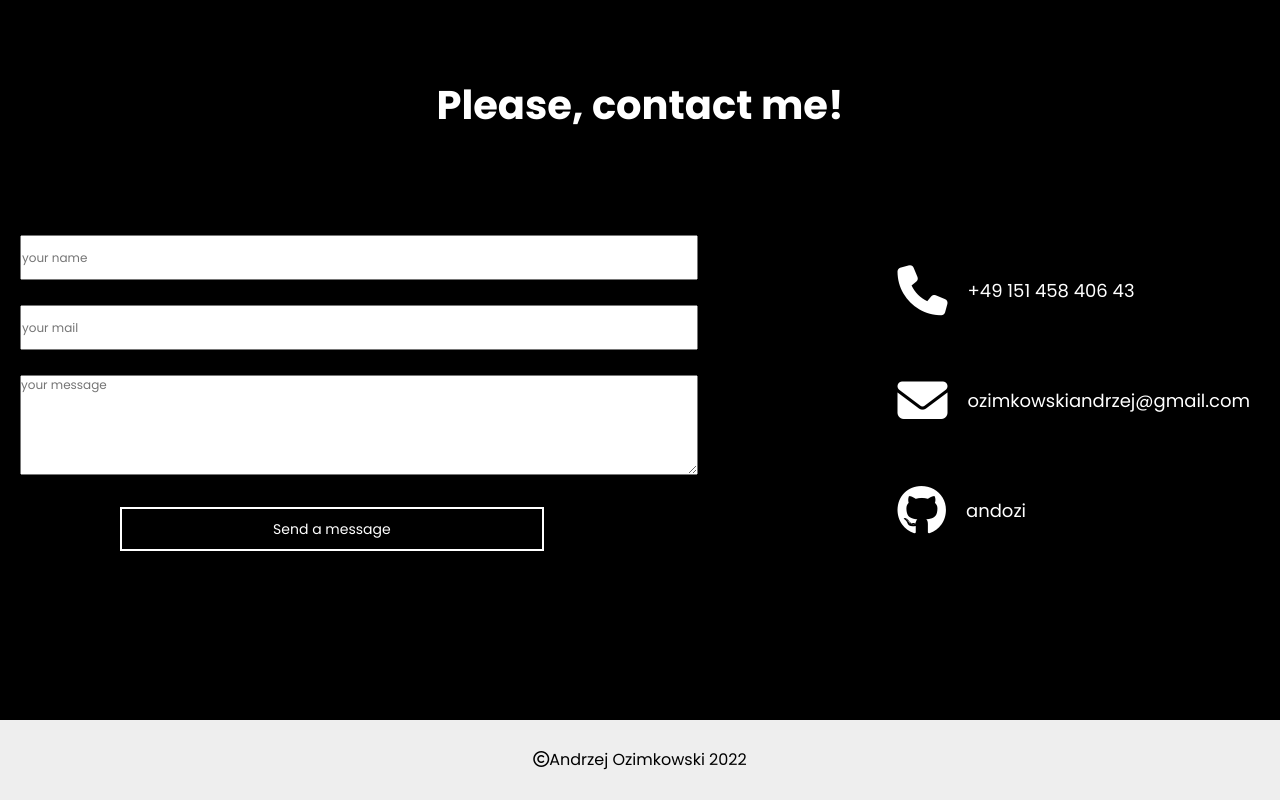
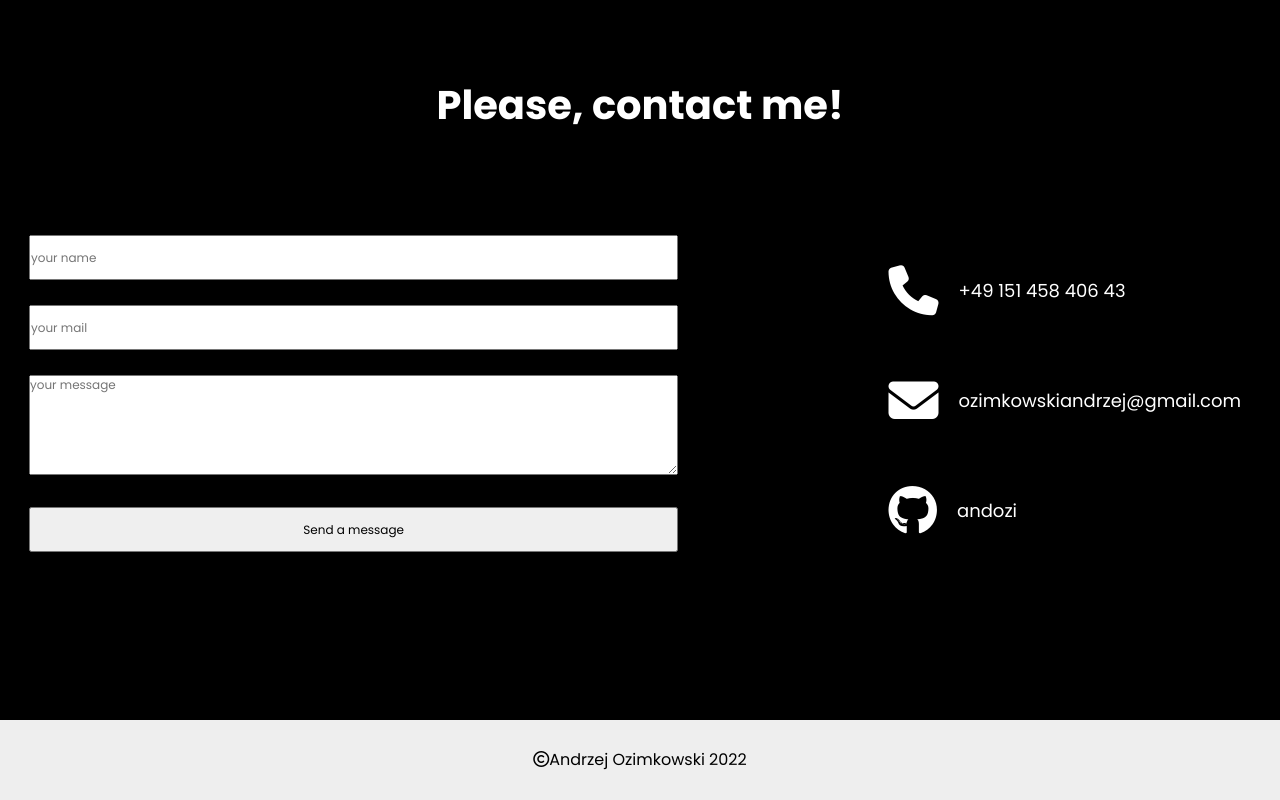
Before and after one commit to andozi/Portfolio, a plain HTML site: page index.html in a window 1280 px wide. Shown: the part 2672-3472 px from the top of the page. Drawn offline with Linux system fonts and the light colour scheme.

Commit message:
change button to submit

```diff
--- a/index.html
+++ b/index.html
@@ -158,7 +158,7 @@
                 <input type="text" placeholder="your name">
                 <input type="email" placeholder="your mail">
                 <textarea placeholder="your message"></textarea>
-                <button type="submit">Send a message</button>
+                <input value="Send a message" type="submit">
             </form>
 
             <div class="socials">
```
